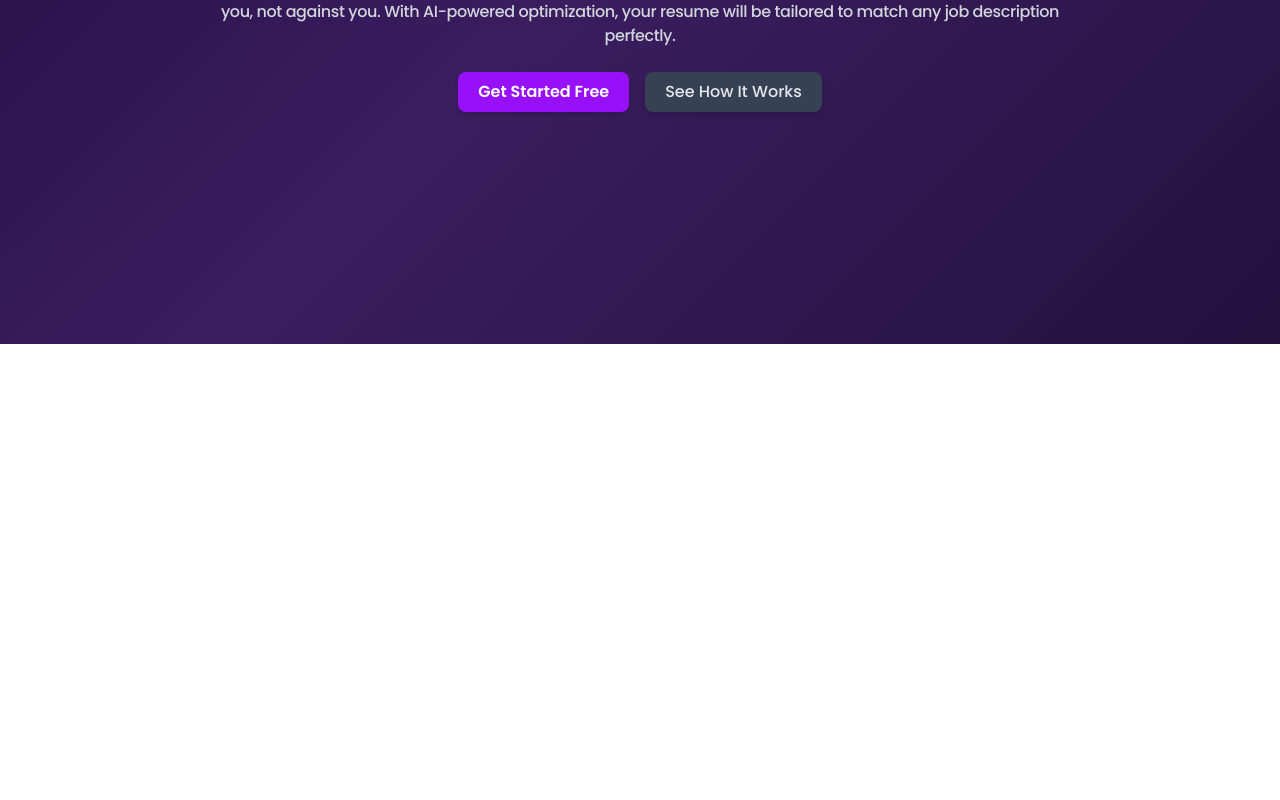
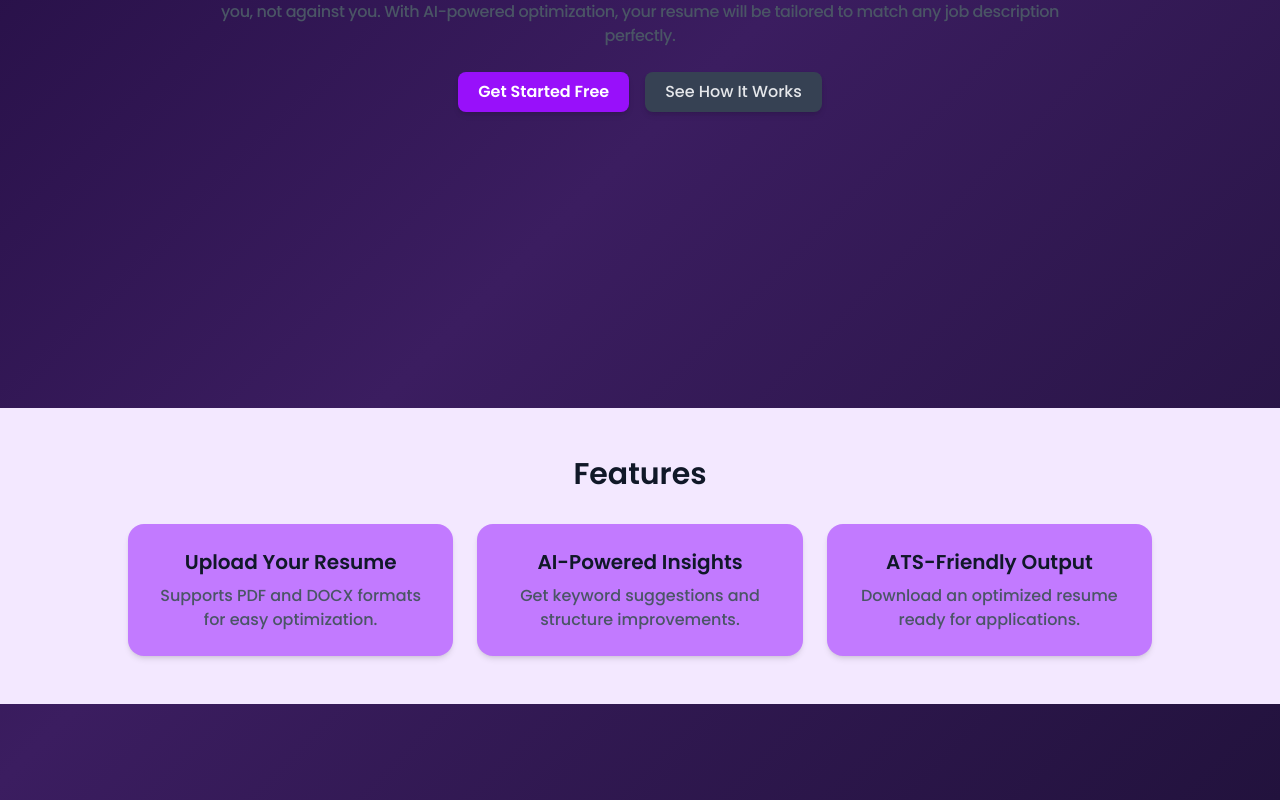
Before and after one commit to akghosh111/singlesheet, a React (Vite) app in the folder frontend/: page / in a window 1280 px wide. Shown: the part 516-1316 px from the top of the page. Before the commit the page ends 860 px from the top, so only its background shows below. Built offline with nearby package versions, Linux system fonts and the light colour scheme; a web font is replaced by a local one.

Commit message:
update landing

```diff
--- a/frontend/src/Pages/Landing .jsx
+++ b/frontend/src/Pages/Landing .jsx
@@ -1,34 +1,51 @@
-import React from 'react'
+import React from 'react';
 
-const Landing  = () => {
+const Landing = () => {
   return (
     <>
       <section id='home' className='pt-24 min-h-screen flex items-center justify-center'>
         <div className='container mx-auto px-6'>
           <div className='max-w-4xl mx-auto text-center'>
-            <h1 className='md:text-4xl text-2xl tracking-wide leading-10'>A Single Sheet of Paper Can Decide Your Future, Make It Count</h1>
+            <h1 className='md:text-4xl text-2xl tracking-wide leading-10'>
+              A Single Sheet of Paper Can Decide Your Future, Make It Count
+            </h1>
             <br />
-            <p className='tracking-tight'>Your resume is more than just a document—it's your first impression. SingleSheet ensures that one page works for you, not against you. With AI-powered optimization, your resume will be tailored to match any job description perfectly.
+            <p className='tracking-tight text-gray-600'>
+              Your resume is more than just a document—it's your first impression. SingleSheet ensures that one page works for you, not against you. With AI-powered optimization, your resume will be tailored to match any job description perfectly.
             </p>
-
           </div>
           <div className="mx-auto text-center pt-6 flex justify-center space-x-4">
-                        <button className="btn-primary">Get Started Free</button>
-                        <button className="btn-secondary">See How It Works</button>
+            <button className="btn-primary">Get Started Free</button>
+            <button className="btn-secondary">See How It Works</button>
           </div>
         </div>
-
       </section>
 
-      <section id='features' className=''>
-
+      <section id='features' className="mt-16 py-12 bg-purple-100">
+        <div className="container mx-auto px-6 text-center">
+          <h2 className="text-3xl font-semibold text-gray-900 mb-8">Features</h2>
+          <div className="grid grid-cols-1 md:grid-cols-3 gap-6 max-w-5xl mx-auto">
+            <FeatureCard title="Upload Your Resume" description="Supports PDF and DOCX formats for easy optimization." />
+            <FeatureCard title="AI-Powered Insights" description="Get keyword suggestions and structure improvements." />
+            <FeatureCard title="ATS-Friendly Output" description="Download an optimized resume ready for applications." />
+          </div>
+        </div>
       </section>
 
-      <section id='why' className=''>
-
+      <section id='why' className='py-12'>
+        {/* Future content */}
       </section>
     </>
-  )
+  );
 }
 
-export default Landing
+function FeatureCard({ title, description }) {
+  return (
+    <div className="p-6 rounded-2xl shadow-md hover:shadow-lg transition-shadow duration-200 bg-purple-400" >
+      <h3 className="text-xl font-semibold text-gray-900 mb-2">{title}</h3>
+      <p className="text-gray-600">{description}</p>
+    </div>
+  );
+}
+
+export default Landing;
```
